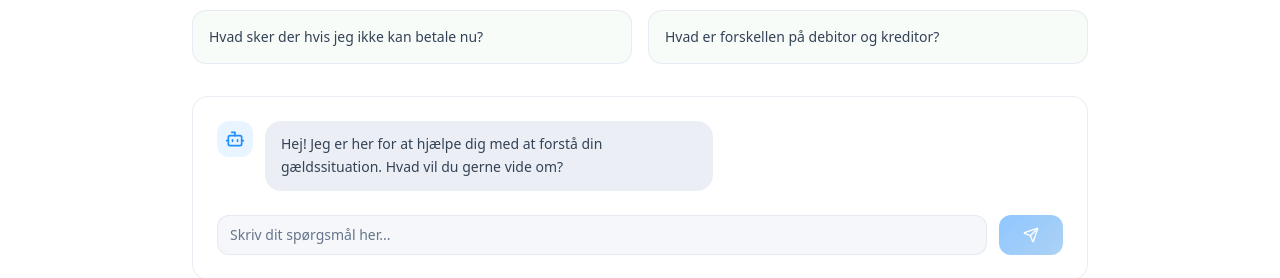
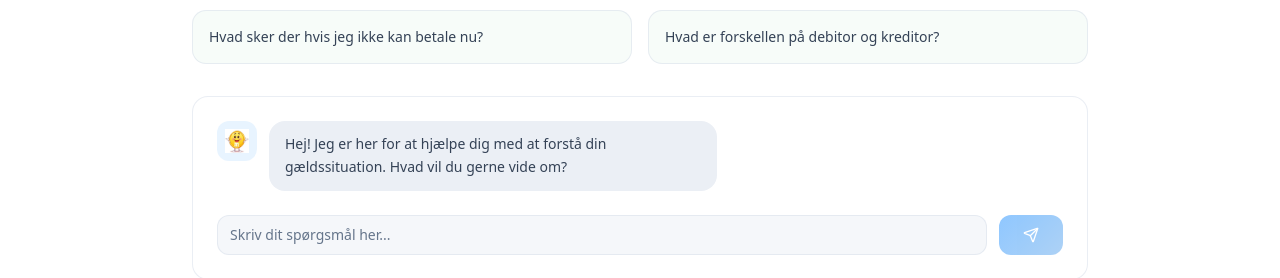
Before and after one commit to sebastianbastholmandersen-boop/vej-hjem, a React (Vite) app: page / in a window 1280 px wide. Shown: the part 1180-1458 px from the top of the page. Built offline with nearby package versions, Linux system fonts and the light colour scheme.

Commit message:
Change mascot to gold coin

```diff
--- a/src/components/ChatSection.tsx
+++ b/src/components/ChatSection.tsx
@@ -5,6 +5,7 @@ import { Card } from "@/components/ui/card";
 import { MessageCircle, Send, Bot, User } from "lucide-react";
 import { supabase } from "@/integrations/supabase/client";
 import { useToast } from "@/components/ui/use-toast";
+import coinMascot from "@/assets/coin-mascot.png";
 
 interface Message {
   id: number;
@@ -142,7 +143,7 @@ const ChatSection = () => {
               >
                 {message.isBot && (
                   <div className="p-2 bg-primary/10 rounded-xl">
-                    <Bot className="w-5 h-5 text-primary" />
+                    <img src={coinMascot} alt="Gæld AI maskot" className="w-6 h-6" />
                   </div>
                 )}
                 <div
@@ -164,7 +165,7 @@ const ChatSection = () => {
             {isLoading && (
               <div className="flex items-start gap-3 justify-start">
                 <div className="p-2 bg-primary/10 rounded-xl">
-                  <Bot className="w-5 h-5 text-primary" />
+                  <img src={coinMascot} alt="Gæld AI maskot" className="w-6 h-6" />
                 </div>
                 <div className="bg-muted text-foreground px-4 py-3 rounded-2xl">
                   <div className="flex items-center gap-2">
```
Also changed, not shown: src/assets/coin-mascot.png (added).
